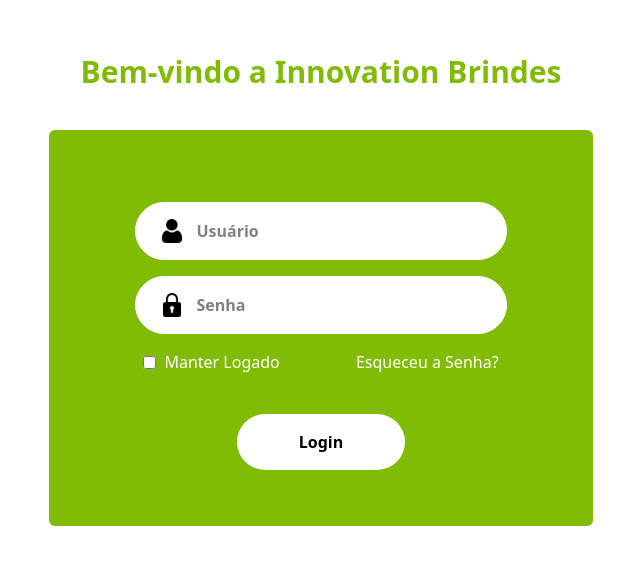
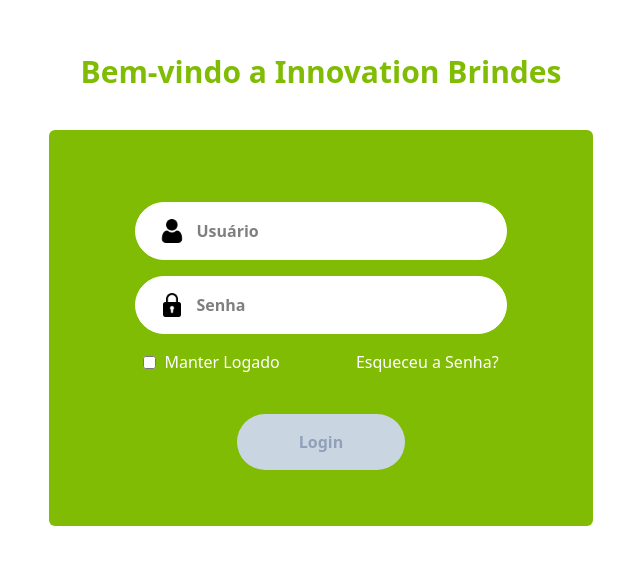
Before and after one commit to thomas-almeida/innovation-nextjs-test, a Next.js app in the folder client/: page / in a window 1280 px wide. Shown: the part 110-674 px from the top of the page, without its empty margins (319-959 px from the left). Built offline with nearby package versions, Linux system fonts and the light colour scheme.

Commit message:
Login Button Settings

```diff
--- a/client/components/ui/LoginButton.jsx
+++ b/client/components/ui/LoginButton.jsx
@@ -1,10 +1,24 @@
+import { redirect } from "next/navigation"
+import service from "@/service"
+
 export default function LoginButton({
+  isDisable,
+  payload
+}) {
 
-}) {
+  async function SignIn() {
+    const response = await service.signIn(payload)
+    redirect(response.data.status === 1 ? '/produtos' : '')
+  }
+
   return (
     <div className="flex justify-center items-center mt-10">
       <button
-        className="bg-white rounded-full p-4 text-black font-semibold w-[45%] cursor-pointer"
+        className={
+          `${isDisable ? `bg-slate-300 text-slate-400` : `bg-white`}
+          rounded-full p-4 text-black font-semibold w-[45%] cursor-pointer`
+        }
+        onClick={() => SignIn()}
       >
         Login
       </button>
```
